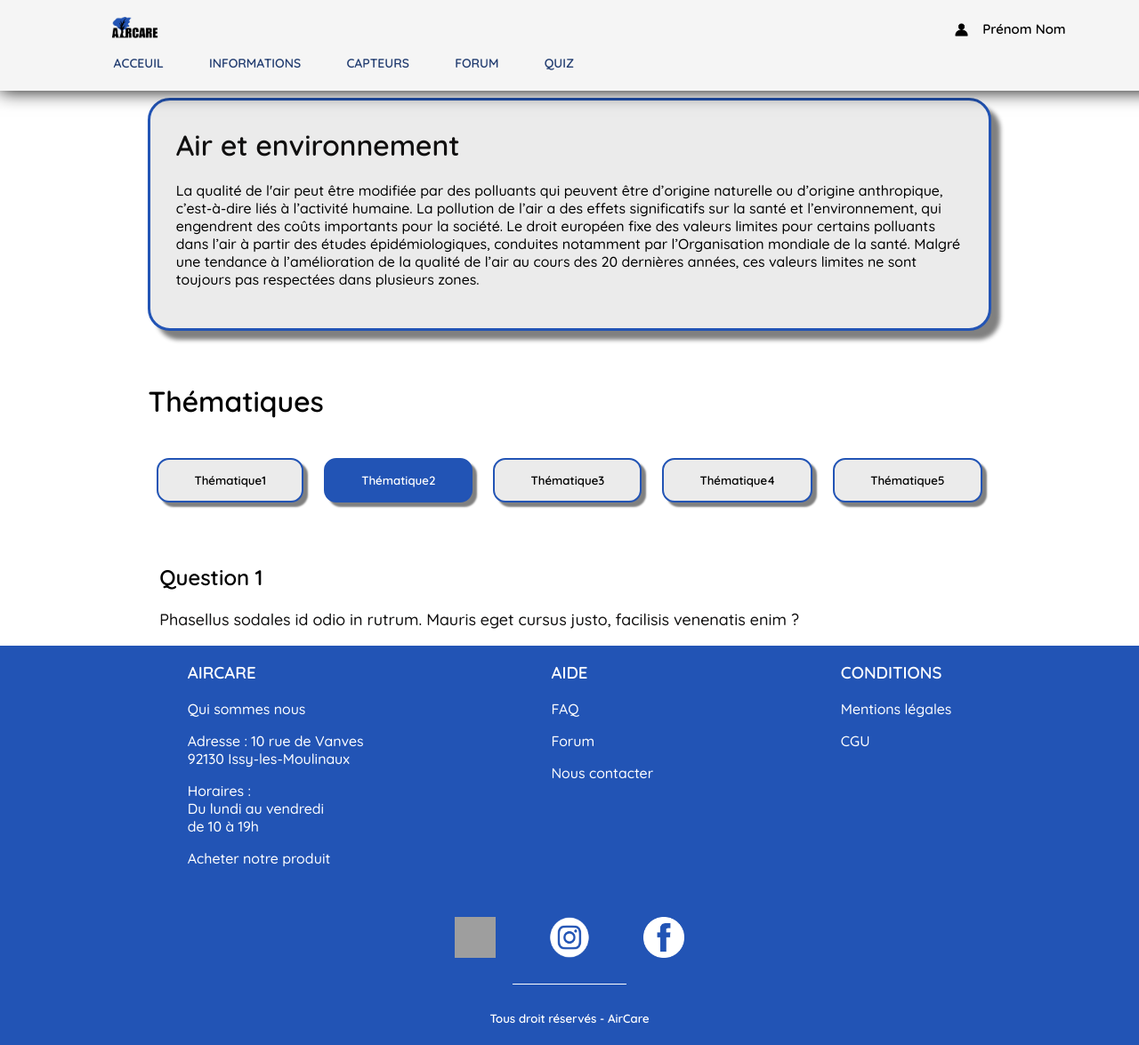
After one commit to ABethuel/APP-G5B-AIRCARE, a PHP site: page /quiz2.php in a window 1280 px wide. The commit adds this page. Shown: the whole page at 89% size. Run offline with PHP 8.4, Linux system fonts and the light colour scheme; a user stored in the database is signed in; grey boxes are pictures that could not be loaded.

Commit message:
avancement quiz

```diff
--- /dev/null
+++ b/quiz2.php
@@ -0,0 +1,45 @@
+<!DOCTYPE html>
+<html>
+
+<head>
+    <meta charset="utf-8" />
+    <link rel="stylesheet" href="style_quiz.css">
+    <link rel="icon" type="image/png" href="./Assets/images/logo.png"/> <!-- icone du site onglet du navigateur -->
+    <title>Quiz</title>
+</head>
+
+    <body>
+
+        <?php include_once('./Components/header.php'); ?>
+
+                <div class = "content_text">
+                    <div class ="border">
+                        <h1 class="titre">Air et environnement</h1>
+                        <p class = "text1">
+                        La qualité de l'air peut être modifiée par des polluants qui peuvent être d’origine naturelle ou d’origine anthropique, c’est-à-dire liés à l’activité humaine. La pollution de l’air a des effets significatifs sur la santé et l’environnement, qui engendrent des coûts importants pour la société. Le droit européen fixe des valeurs limites pour certains polluants dans l’air à partir des études épidémiologiques, conduites notamment par l’Organisation mondiale de la santé. Malgré une tendance à l’amélioration de la qualité de l’air au cours des 20 dernières années, ces valeurs limites ne sont toujours pas respectées dans plusieurs zones.
+                        </p>
+                    </div>
+                    <h1 class="titre2">Thématiques</h1>
+                </div>
+
+                <div class="bouton_quiz">
+                        <button class="button " onclick="window.location.href='quiz.php';">Thématique1</button>
+                        <button class="button active2" onclick="window.location.href='quiz2.php';">Thématique2</button>
+                        <button class="button" onclick="window.location.href='quiz3.php';">Thématique3</button>
+                        <button class="button" onclick="window.location.href='quiz4.php';">Thématique4</button>
+                        <button class="button" onclick="window.location.href='quiz5.php';">Thématique5</button>
+                </div>
+
+                <h2 class="Questions">Question 1</h2>
+                <p class="text_q1">
+                Phasellus sodales id odio in rutrum. Mauris eget cursus justo, facilisis venenatis enim ?
+                </p>
+
+                </div>
+
+
+        <?php include_once('./Components/footer.php'); ?>
+
+    <body>
+
+</html>
--- a/style_quiz.css
+++ b/style_quiz.css
@@ -35,10 +35,11 @@ body {
 .border{
     border: 4px solid #2254B5;
     border-radius: 25px;
-    padding: 30px;
+    padding: 3%;
     background-color: #ebebeb;
     border-width: medium;
     box-shadow: 10px 10px 5px grey;
+    padding-top: 0%;
 }
 
 .titre{
@@ -55,26 +56,28 @@ body {
 
 .titre2{
     padding-top: 4%;
-    padding-left: 2.5%;
+
 }
 
 .bouton_quiz{
-    padding-left: 18%;
+    display: flex;
+    justify-content: space-between;
     padding-top: 1% ;
+    margin-left: 13%;
+    margin-right: 13%;
 }
 
 .button{
-    text-align: center;
     margin-left: auto;
     margin-right: auto;
     border-radius: 14px;
     padding: 15px 40px;
     margin: 10px 10px;
     background-color: #ebebeb;
-    color: #000000;
+    color: black;
     border: 2px solid #2254B5;
-
-
+    box-shadow: 5px 5px 2px grey;
+    font-family: Quicksand-SemiBold;
 
 }
 
@@ -83,3 +86,41 @@ body {
     background-color: #4D88FC;
     color: #f3f3f3;
 }
+
+.active1{
+    background-color: #2254B5;
+    color: white;
+}
+
+.active2{
+    background-color: #2254B5;
+    color: white;
+}
+
+.active3{
+    background-color: #2254B5;
+    color: white;
+}
+
+.active4{
+    background-color: #2254B5;
+    color: white;
+}
+
+.active5{
+    background-color: #2254B5;
+    color: white;
+}
+
+.Questions{
+    margin-left: 14%;
+    margin-right: 13%;
+    padding-top: 3%;
+}
+.text_q1{
+    color: #111010;
+    margin-left: 14%;
+    margin-right: 13%;
+    padding-top: 0.1%;
+    font-size: large;
+}
```
Also changed, not shown: quiz.php (+13 -6 lines), quiz3.php (added, +45 -0 lines), quiz4.php (added, +45 -0 lines), quiz5.php (added, +45 -0 lines).
